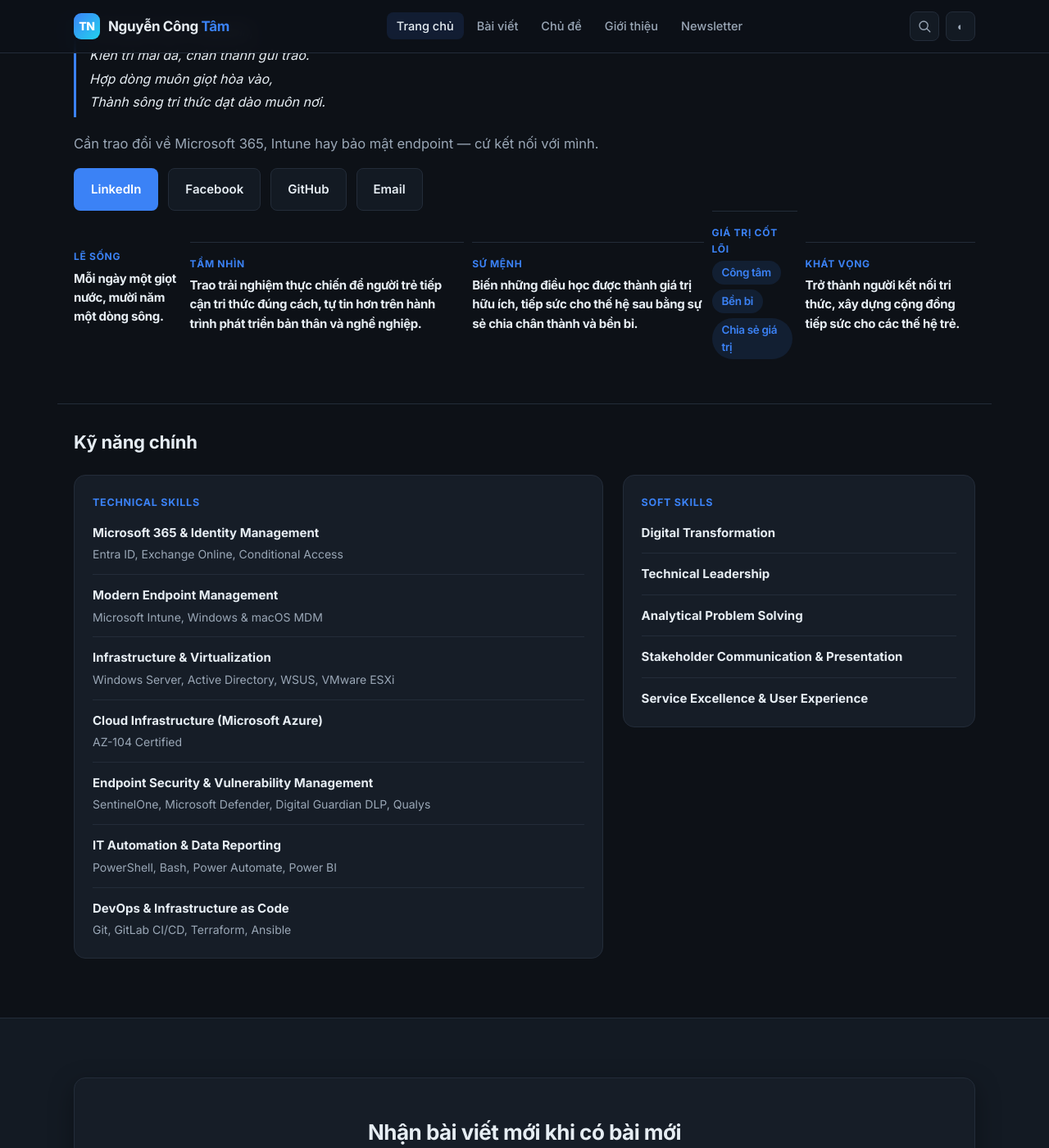
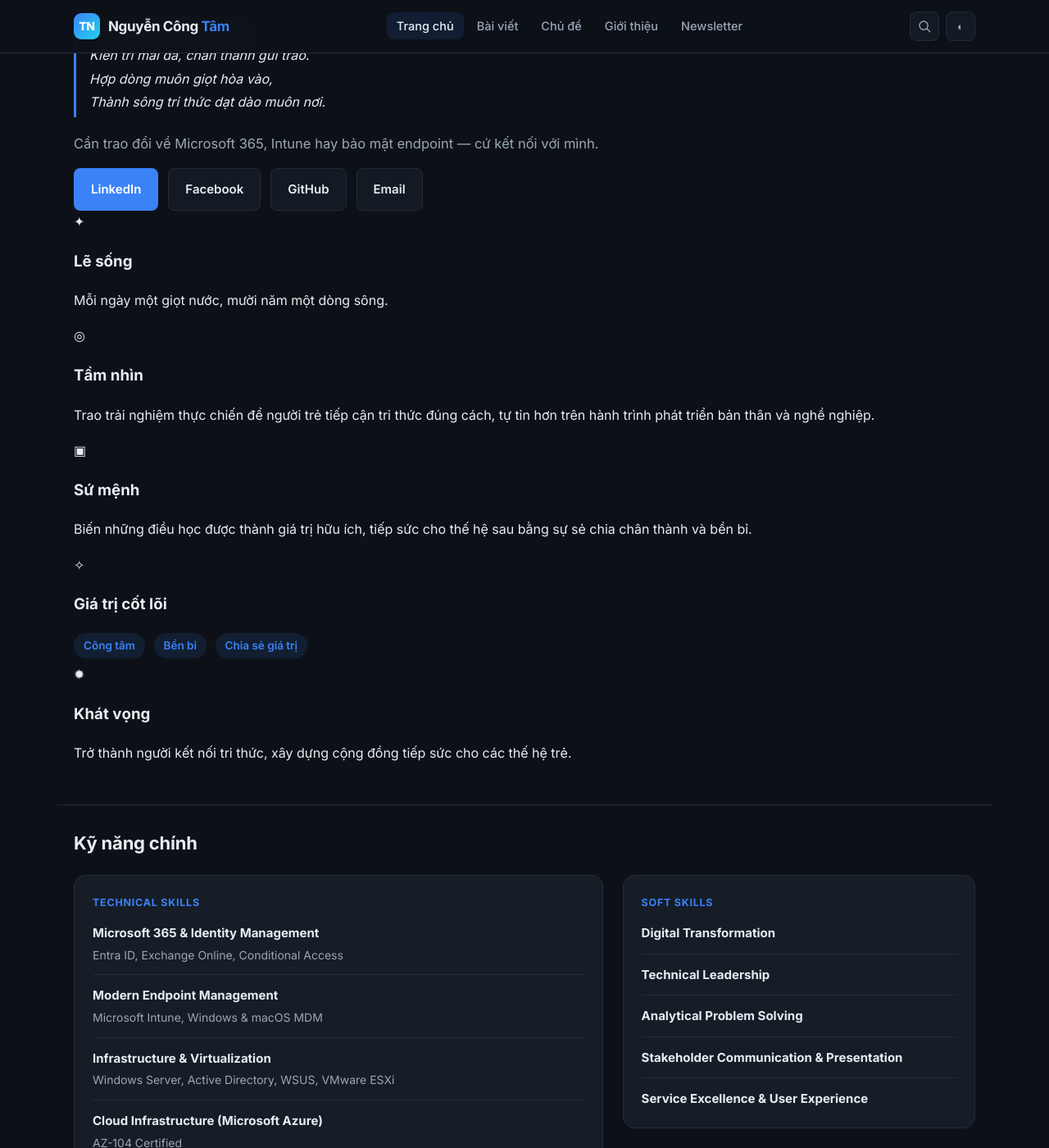
Before and after one commit to congtamsoul/congtamsoul.github.io, a Jekyll site: the page built from index.html, in a window 1280 px wide and 1400 px high, scrolled down 4794 px. Shown: the whole window at 82% size. Built offline with Jekyll 4.4.1, drawn with Linux system fonts in a browser that asks for light colours.

Commit message:
Refine the About values list to a premium card grid beneath Who Am I

```diff
--- a/index.html
+++ b/index.html
@@ -158,35 +158,44 @@
         <a class="btn btn-ghost" href="mailto:congtamsoul@gmail.com">Email</a>
       </div>
     </div>
+  </div>
 
-    <aside class="values-card">
-      <dl class="brand">
-        <div class="brand-item">
-          <dt>Lẽ sống</dt>
-          <dd>Mỗi ngày một giọt nước, mười năm một dòng sông.</dd>
+  <div class="container">
+    <div class="value-list">
+      <article class="value-item">
+        <div class="value-icon">✦</div>
+        <h3>Lẽ sống</h3>
+        <p>Mỗi ngày một giọt nước, mười năm một dòng sông.</p>
+      </article>
+
+      <article class="value-item">
+        <div class="value-icon">◎</div>
+        <h3>Tầm nhìn</h3>
+        <p>Trao trải nghiệm thực chiến để người trẻ tiếp cận tri thức đúng cách, tự tin hơn trên hành trình phát triển bản thân và nghề nghiệp.</p>
+      </article>
+
+      <article class="value-item">
+        <div class="value-icon">▣</div>
+        <h3>Sứ mệnh</h3>
+        <p>Biến những điều học được thành giá trị hữu ích, tiếp sức cho thế hệ sau bằng sự sẻ chia chân thành và bền bỉ.</p>
+      </article>
+
+      <article class="value-item value-item--highlight">
+        <div class="value-icon">✧</div>
+        <h3>Giá trị cốt lõi</h3>
+        <div class="pill-group">
+          <span class="pill">Công tâm</span>
+          <span class="pill">Bền bỉ</span>
+          <span class="pill">Chia sẻ giá trị</span>
         </div>
-        <div class="brand-item">
-          <dt>Tầm nhìn</dt>
-          <dd>Trao trải nghiệm thực chiến để người trẻ tiếp cận tri thức đúng cách, tự tin hơn trên hành trình phát triển bản thân và nghề nghiệp.</dd>
-        </div>
-        <div class="brand-item">
-          <dt>Sứ mệnh</dt>
-          <dd>Biến những điều học được thành giá trị hữu ích, tiếp sức cho thế hệ sau bằng sự sẻ chia chân thành và bền bỉ.</dd>
-        </div>
-        <div class="brand-item">
-          <dt>Giá trị cốt lõi</dt>
-          <dd>
-            <span class="pill">Công tâm</span>
-            <span class="pill">Bền bỉ</span>
-            <span class="pill">Chia sẻ giá trị</span>
-          </dd>
-        </div>
-        <div class="brand-item brand-item-wide">
-          <dt>Khát vọng</dt>
-          <dd>Trở thành người kết nối tri thức, xây dựng cộng đồng tiếp sức cho các thế hệ trẻ.</dd>
-        </div>
-      </dl>
-    </aside>
+      </article>
+
+      <article class="value-item value-item--wide">
+        <div class="value-icon">✹</div>
+        <h3>Khát vọng</h3>
+        <p>Trở thành người kết nối tri thức, xây dựng cộng đồng tiếp sức cho các thế hệ trẻ.</p>
+      </article>
+    </div>
   </div>
 
   <div class="container skills">
```
